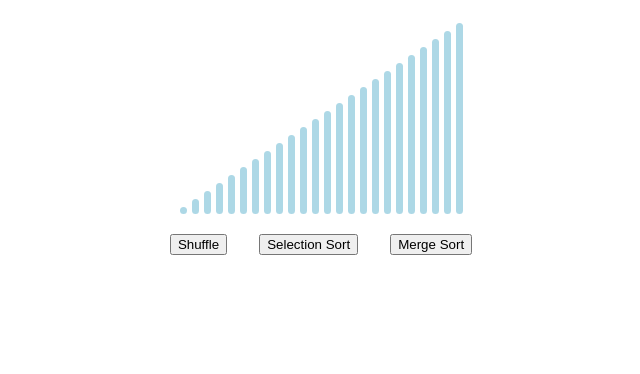
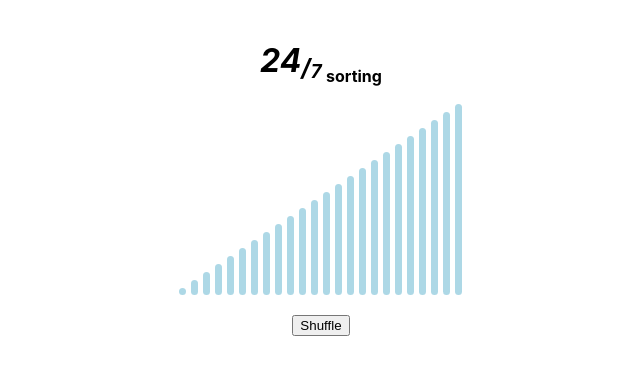
Before and after one commit to andreiui/sorting-visualized, a React (Create React App) app: page / in a window 1280 px wide. Shown: the top 374 px of the page, without its empty margins (319-959 px from the left). Built offline with nearby package versions, Linux system fonts and the light colour scheme.

Commit message:
Minor updates to Sorting component. Preliminary version of Sorting

```diff
--- a/src/sorting/Sorting.js
+++ b/src/sorting/Sorting.js
@@ -8,6 +8,8 @@ class Sorting extends Component {
     this.state = {
       list: [],
       done: true,
+      method: "",
+      sorted: true,
     };
   }
   buttons = [
@@ -16,18 +18,21 @@ class Sorting extends Component {
       title: "Shuffle",
       func: shuffleArray,
       speed: 35,
+      active: "Shuffling...",
     },
     {
       class: "sorting",
       title: "Selection Sort",
       func: selectionSort,
       speed: 40,
+      active: "Sorting...",
     },
     {
       class: "sorting",
       title: "Merge Sort",
       func: mergeSort,
       speed: 40,
+      active: "Sorting...",
     },
   ];
 
@@ -35,7 +40,7 @@ class Sorting extends Component {
     this.setState({ list: this.generateArray(0, 24) });
   }
 
-  sortAnimation = (array, l, u, sort, ms) => {
+  sortAnimation = (array, l, u, sort, method, ms) => {
     if (!this.state.done) {
       return array;
     }
@@ -43,7 +48,7 @@ class Sorting extends Component {
     let animations = [];
     let unsorted = [...array];
     const bars = document.getElementsByClassName("sorting bar");
-    this.setState({ done: false });
+    this.setState({ done: false, method: method, sorted: false });
 
     animations = sort(array, l, u);
 
@@ -101,7 +106,10 @@ class Sorting extends Component {
     }, animations.length * ms);
 
     setTimeout(() => {
-      this.setState({ done: true });
+      this.setState({ done: true, method: "" });
+      if (method === "Sorting...") {
+        this.setState({ sorted: true });
+      }
     }, (animations.length + 1) * ms);
 
     return unsorted;
@@ -118,29 +126,28 @@ class Sorting extends Component {
     return (
       <React.Fragment>
         <div className="sorting">
+          <h1>
+            <i>24</i>
+          </h1>
+          <h2>
+            <i>/</i>
+          </h2>
+          <h3>
+            <i>7</i>
+          </h3>
+          &nbsp;
+          <p>
+            <b>sorting</b>
+          </p>
+        </div>
+        <div className="sorting">
           {this.state.list.map((number) => (
             <Bar key={number} display={number} />
           ))}
         </div>
         <div className="sorting button">
-          {this.buttons.map((button) => (
-            <button
-              key={button.title}
-              onClick={() =>
-                this.setState({
-                  list: this.sortAnimation(
-                    this.state.list,
-                    0,
-                    this.state.list.length,
-                    button.func,
-                    button.speed
-                  ),
-                })
-              }
-            >
-              {button.title}
-            </button>
-          ))}
+          {this.getShuffle()}
+          {this.getButtons()}
         </div>
       </React.Fragment>
     );
@@ -152,6 +159,62 @@ class Sorting extends Component {
       array.push(i + start);
     }
     return array;
+  };
+
+  getShuffle = () => {
+    if (this.state.sorted) {
+      return (
+        <button
+          key="Shuffle"
+          onClick={() =>
+            this.setState({
+              list: this.sortAnimation(
+                this.state.list,
+                0,
+                this.state.list.length,
+                shuffleArray,
+                "Shuffling...",
+                35
+              ),
+            })
+          }
+        >
+          Shuffle
+        </button>
+      );
+    }
+  };
+
+  getButtons = () => {
+    if (this.state.done && !this.state.sorted) {
+      return this.buttons
+        .filter((button) => button.class === "sorting")
+        .map((button) => (
+          <button
+            key={button.title}
+            onClick={() =>
+              this.setState({
+                list: this.sortAnimation(
+                  this.state.list,
+                  0,
+                  this.state.list.length,
+                  button.func,
+                  button.active,
+                  button.speed
+                ),
+              })
+            }
+          >
+            {button.title}
+          </button>
+        ));
+    } else {
+      return (
+        <React.Fragment>
+          <h2>{this.state.method}</h2>
+        </React.Fragment>
+      );
+    }
   };
 }
 
```
